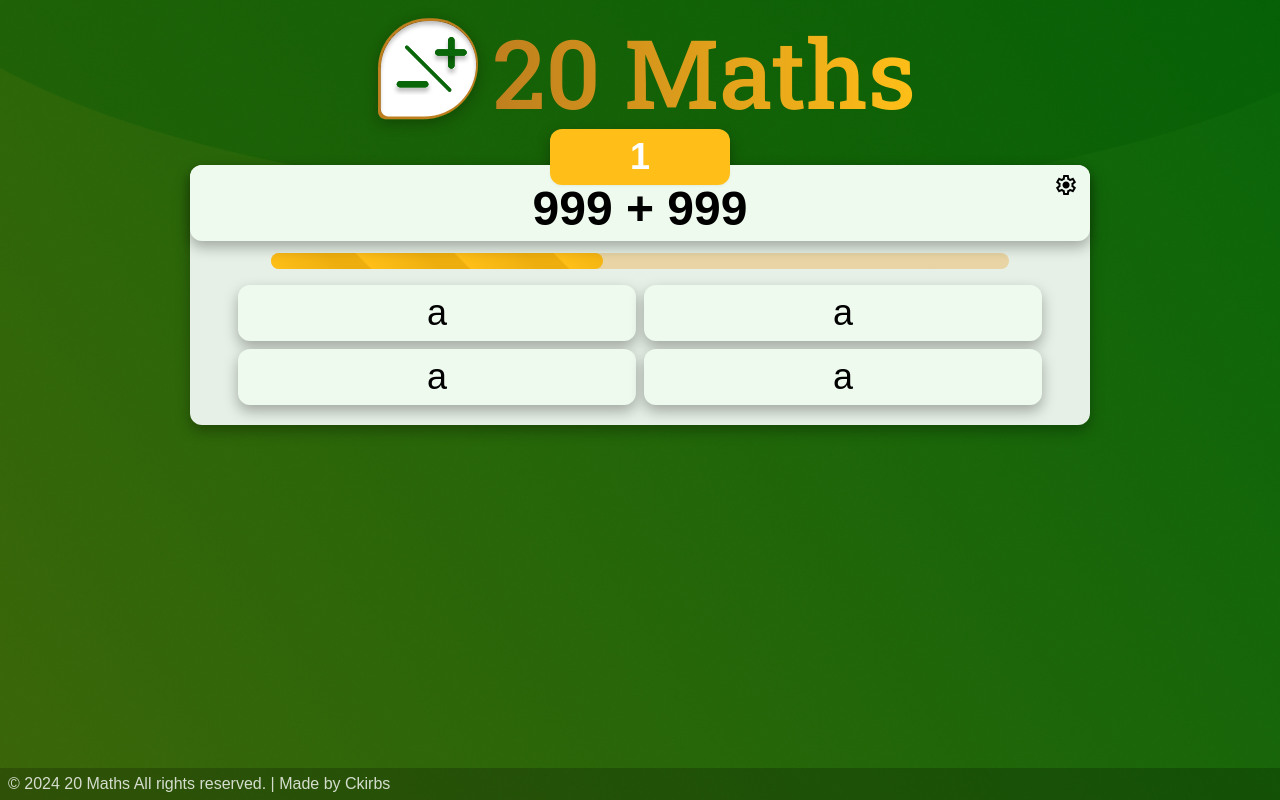
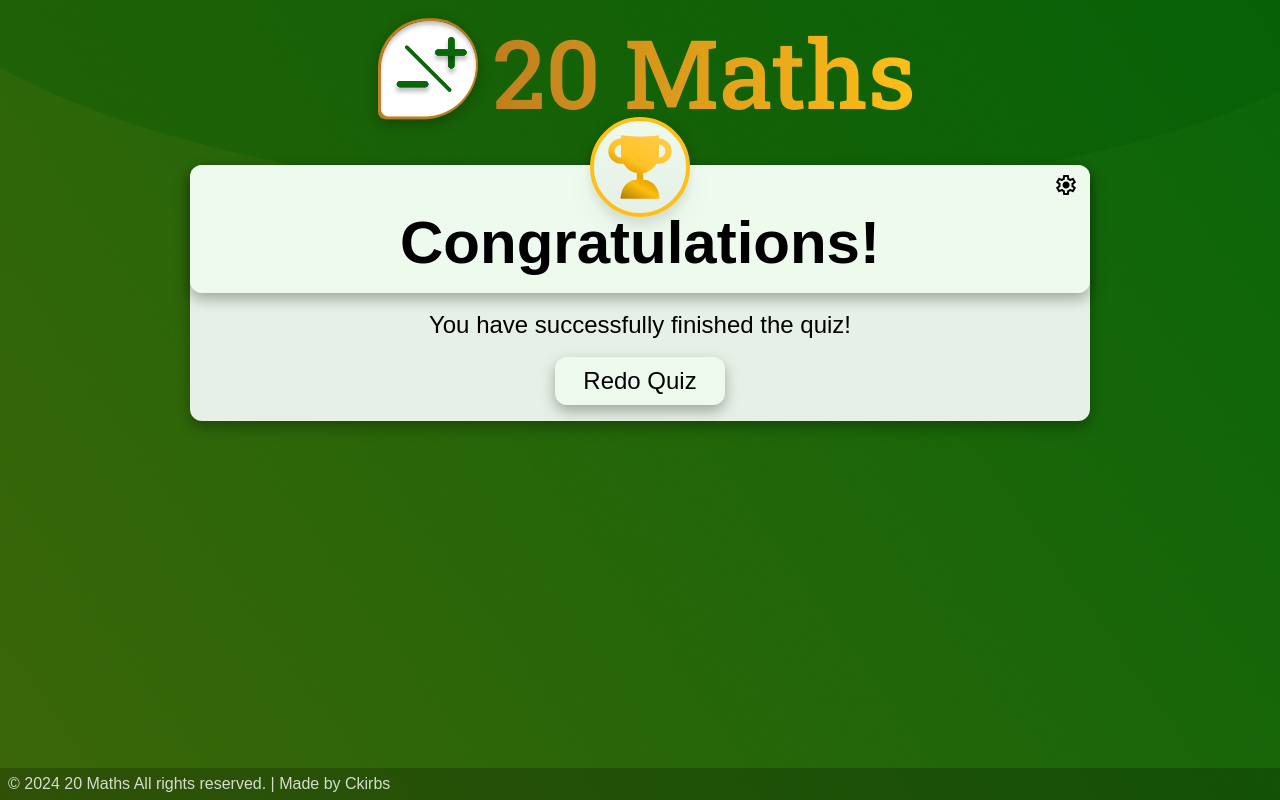
Before and after one commit to Skirbs/20_Math_quiz, a React (Vite) app: page / in a window 1280 px wide. Built offline with nearby package versions, Linux system fonts and the light colour scheme; a web font is replaced by a local one.

Commit message:
Added Congratulations Section + Minor Tweaks

```diff
--- a/src/App.jsx
+++ b/src/App.jsx
@@ -1,3 +1,4 @@
+import Finished from "./components/Finished";
 import Footer from "./components/Footer";
 import Header from "./components/Header";
 import Quiz from "./components/Quiz";
@@ -7,7 +8,8 @@ function App() {
     <div className="flex flex-col justify-start min-h-screen">
       <main>
         <Header />
-        <Quiz />
+        {/* <Quiz /> */}
+        <Finished />
       </main>
       <Footer />
     </div>
--- /dev/null
+++ b/src/components/Finished.jsx
@@ -0,0 +1,29 @@
+import trophyImg from "../assets/trophy.svg";
+import SettingButton from "./SettingButton";
+export default function Finished() {
+  return (
+    <div className="w-full finished-section">
+      <Congratulation />
+    </div>
+  );
+}
+
+function Congratulation() {
+  return (
+    <div className="card congratulation-section">
+      <h2>Congratulations!</h2>
+      <p>You have successfully finished the quiz! </p>
+      <button className="card redo">Redo Quiz</button>
+      <SettingButton />
+      <span>
+        <img className="w-full" src={trophyImg} alt="trophy image" />
+      </span>
+    </div>
+  );
+}
+
+function AnswerReports() {}
+
+function ReportList() {}
+
+function ReportElem() {}
--- a/src/components/SettingDialog.jsx
+++ b/src/components/SettingDialog.jsx
@@ -63,9 +63,9 @@ export default forwardRef(function SettingDialog(props, ref) {
       <div className="setting-action">
         <h3>(Settings will be applied on the next attempt)</h3>
         <button className="border-2 drop-shadow-md border-main-orange-vibrant">Cancel</button>
-        <button className="card bg-main-orange-vibrant">Confirm</button>
+        <button className="card bouncy-button bg-main-orange-vibrant">Confirm</button>
       </div>
-      <button className="close_dialog" onClick={mainCtx.closeSettingHandler}>
+      <button className="close_dialog bouncy-button" onClick={mainCtx.closeSettingHandler}>
         <span className="material-symbols-outlined">close</span>
       </button>
     </dialog>,
--- a/src/index.css
+++ b/src/index.css
@@ -29,6 +29,9 @@
   /** <- Common Components -> **/
   .card {
     @apply p-2 bg-main-white-dark rounded-xl drop-shadow-main-base;
+  }
+  .bouncy-button {
+    @apply hover:-mt-[2px] hover:mb-[2px] active:-mb-[2px] active:mt-[2px] transition-all ease-bounce-end;
   }
   .setting-button {
     @apply absolute flex items-center justify-center transition-all duration-300 origin-center top-2 right-3 hover:rotate-90 hover:scale-110 active:scale-95 active:opacity-90 active:rotate-90 ease-bounce-end;
@@ -77,7 +80,7 @@
     @apply flex items-center justify-center flex-1;
   }
   .setting-action button {
-    @apply px-3 py-1 mx-1 rounded-full hover:-mt-0.5 hover:mb-0.5 transition-all ease-bounce-end;
+    @apply px-3 py-1 mx-1 rounded-full;
   }
 
   /** <- Header -> **/
@@ -141,4 +144,22 @@
   .quiz-header {
     @apply absolute w-1/5 text-4xl font-bold text-center text-white -translate-x-1/2 bg-main-orange-vibrant -top-9 left-1/2 drop-shadow-sm;
   }
+
+  /** <- Finished Section -> **/
+
+  .congratulation-section {
+    @apply flex flex-col items-center w-full p-0;
+  }
+  .congratulation-section > h2 {
+    @apply w-full pt-12 pb-5 text-6xl font-bold text-center rounded-xl bg-main-white-base drop-shadow-main-base;
+  }
+  .congratulation-section > p {
+    @apply py-4 text-2xl text-center;
+  }
+  .congratulation-section > span {
+    @apply absolute w-[100px] text-white -translate-x-1/2 border-main-orange-vibrant border-4 rounded-full p-2 bg-gradient-to-b from-main-white-base to-main-white-dark -top-12 left-1/2 drop-shadow-xl;
+  }
+  .congratulation-section > .redo {
+    @apply m-auto mb-4 text-2xl transition-all duration-75 ease-out px-7 bg-main-white-base hover:scale-95 active:scale-90 active:opacity-70;
+  }
 }
```
Also changed, not shown: src/assets/trophy.svg (added).
